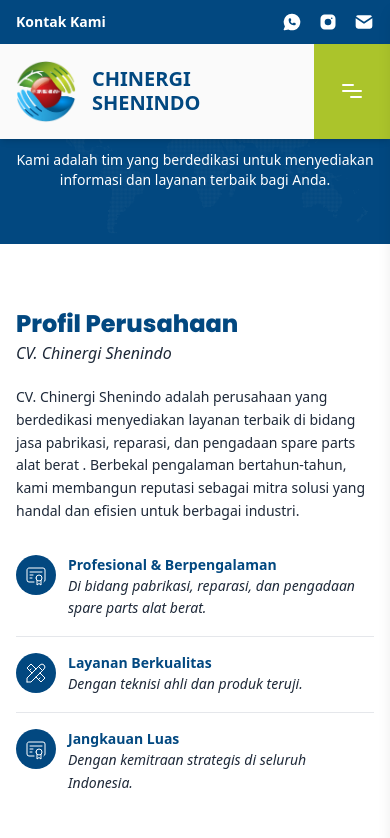
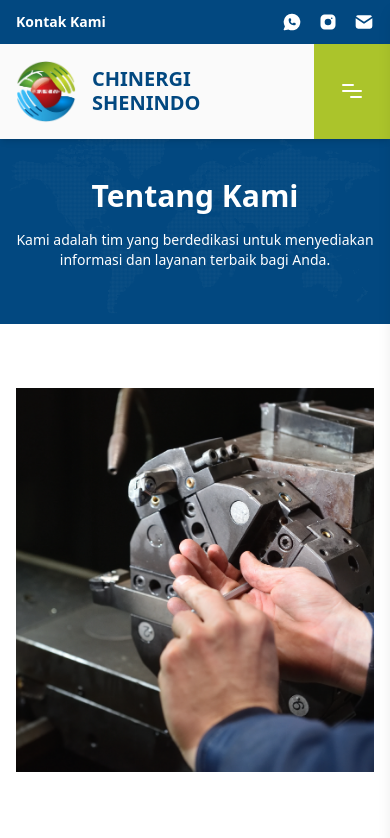
Before and after one commit to ciptacodeteam/chinergy-shenindo, a Next.js app: page /tentang-kami in a window 390 px wide. Shown: the top 838 px of the page. Built offline with nearby package versions, Linux system fonts and the light colour scheme.

Commit message:
Add Fabrication, Reparation, and Spare Parts pages; enhance structure and semantics with SectionTitle component

```diff
--- a/app/kontak/page.tsx
+++ b/app/kontak/page.tsx
@@ -5,10 +5,12 @@ import SectionTitle from '@/components/titles/SectionTitle';
 const ContactPage = () => {
   return (
     <main>
-      <SectionTitle
-        title='Hubungi Kami'
-        description='Kami siap membantu Anda dengan kebutuhan alat berat dan spare parts.'
-      />
+      <header className='!bg-primary pt-20'>
+        <SectionTitle
+          title='Hubungi Kami'
+          description='Kami siap membantu Anda dengan kebutuhan alat berat dan spare parts.'
+        />
+      </header>
 
       <section className='py-16 bg-white text-primary'>
         <div className='max-w-7xl mx-auto px-4 sm:px-6 lg:px-8'>
--- a/app/layout.tsx
+++ b/app/layout.tsx
@@ -18,7 +18,8 @@ const roboto = Roboto({
 
 export const metadata: Metadata = {
   title: 'CV. Chinergy Shenindo – Jasa Pabrikasi, Reparasi & Spare Parts Medan',
-  description: 'CV. Chinergy Shenindo adalah perusahaan yang berdiri sejak tahun 2021 di Medan, Sumatera Utara. Kami berfokus pada layanan pabrikasi, reparasi, serta pengadaan spare parts untuk mendukung kebutuhan industri. Dengan pengalaman dan komitmen yang terus berkembang, kami hadir sebagai mitra terpercaya bagi berbagai perusahaan di Indonesia.',
+  description:
+    'CV. Chinergy Shenindo adalah perusahaan yang berdiri sejak tahun 2021 di Medan, Sumatera Utara. Kami berfokus pada layanan pabrikasi, reparasi, serta pengadaan spare parts untuk mendukung kebutuhan industri. Dengan pengalaman dan komitmen yang terus berkembang, kami hadir sebagai mitra terpercaya bagi berbagai perusahaan di Indonesia.',
 };
 
 export default function RootLayout({
@@ -30,7 +31,9 @@ export default function RootLayout({
     <html lang='en'>
       <body className={`${poppins.variable} ${roboto.variable} antialiased`}>
         <NavigationBar />
-        {children}
+        <main className='min-h-[calc(100vh-theme(spacing.24)-theme(spacing.32))]'>
+          {children}
+        </main>
         <WhatsAppButton />
         <FooterSection />
       </body>
--- /dev/null
+++ b/app/pabrikasi/page.tsx
@@ -0,0 +1,15 @@
+import SectionTitle from '@/components/titles/SectionTitle';
+
+const FabricationPage = () => {
+  return (
+    <>
+      <header className='!bg-primary pt-20'>
+        <SectionTitle
+          title='Pabrikasi'
+          description='Kami menyediakan layanan pabrikasi berkualitas tinggi untuk memenuhi kebutuhan industri Anda.'
+        />
+      </header>
+    </>
+  );
+};
+export default FabricationPage;
--- /dev/null
+++ b/app/reparasi/page.tsx
@@ -0,0 +1,15 @@
+import SectionTitle from '@/components/titles/SectionTitle';
+
+const ReparationPage = () => {
+  return (
+    <>
+      <header className='!bg-primary pt-20'>
+        <SectionTitle
+          title='Reparasi'
+          description='Kami menyediakan layanan reparasi berkualitas tinggi untuk memastikan peralatan industri Anda tetap berfungsi optimal.'
+        />
+      </header>
+    </>
+  );
+};
+export default ReparationPage;
--- /dev/null
+++ b/app/sparepart/page.tsx
@@ -0,0 +1,15 @@
+import SectionTitle from '@/components/titles/SectionTitle';
+
+const SparePartPage = () => {
+  return (
+    <>
+      <header className='!bg-primary pt-20'>
+        <SectionTitle
+          title='Spare Parts'
+          description='Kami menyediakan berbagai macam spare parts berkualitas tinggi untuk memenuhi kebutuhan industri Anda.'
+        />
+      </header>
+    </>
+  );
+};
+export default SparePartPage;
--- a/app/tentang-kami/page.tsx
+++ b/app/tentang-kami/page.tsx
@@ -31,16 +31,18 @@ const companyBenefits = [
 const AboutPage = () => {
   return (
     <main>
+      <header className='!bg-primary pt-20'>
         <SectionTitle
           title='Tentang Kami'
           description='Kami adalah tim yang berdedikasi untuk menyediakan informasi dan layanan terbaik bagi Anda.'
         />
+      </header>
 
       <section className='max-w-7xl mx-auto px-4 sm:px-6 lg:px-8 pt-16'>
         {/* Who We Are Section */}
-        <div className='grid md:grid-cols-2 gap-16 items-center mb-20'>
+        <div className='grid grid-cols-1 md:grid-cols-2 gap-16 items-center mb-20'>
           {/* Text Section */}
-          <div className='flex flex-col justify-center h-full'>
+          <div className='flex flex-col justify-center h-full order-2 md:order-none'>
             <div className='space-y-5 '>
               <header>
                 <h2 className='text-2xl font-extrabold font-popins text-primary text-balance'>
@@ -84,7 +86,8 @@ const AboutPage = () => {
             </div>
           </div>
           {/* Image Section */}
-          <div className='relative w-full h-full overflow-hidden group'>
+          <div className='relative overflow-hidden group order-1 md:order-none'>
+            <div className='max-w-full h-96 relative'>
               <Image
                 src='/img/img1.webp'
                 alt='Heavy equipment repair'
@@ -92,8 +95,9 @@ const AboutPage = () => {
                 className='object-cover transition-transform duration-500 group-hover:scale-105 group-hover:brightness-50'
                 priority
               />
+            </div>
             <div className='absolute inset-0 bg-primary/60 flex items-center justify-center opacity-0 group-hover:opacity-100 transition-opacity duration-300'>
-              <span className='text-white text-3xl font-bold tracking-wide text-center px-6 drop-shadow-lg'>
+              <span className='text-white text-2xl lg:text-3xl font-bold tracking-wide text-center px-6 drop-shadow-lg'>
                 Keahlian Kami
               </span>
             </div>
--- a/components/titles/SectionTitle.tsx
+++ b/components/titles/SectionTitle.tsx
@@ -1,14 +1,21 @@
+import { cn } from '@/lib/utils';
 import Image from 'next/image';
 
 type Props = {
   title: string;
   description: string;
   img?: string;
+  className?: string;
 };
 
-const SectionTitle = ({ title, description, img }: Props) => {
+const SectionTitle = ({ title, description, img, className }: Props) => {
   return (
-    <section className='relative h-[200px] lg:h-[300px] w-full flex items-center justify-center bg-primary overflow-hidden'>
+    <section
+      className={cn(
+        'relative min-h-[200px] lg:min-h-[300px] w-full flex items-center justify-center bg-primary overflow-hidden',
+        className
+      )}
+    >
       <Image
         src={img || '/img/map_img.webp'}
         alt='World Map'
```
Lines whose indentation alone changed are shown as unchanged.
